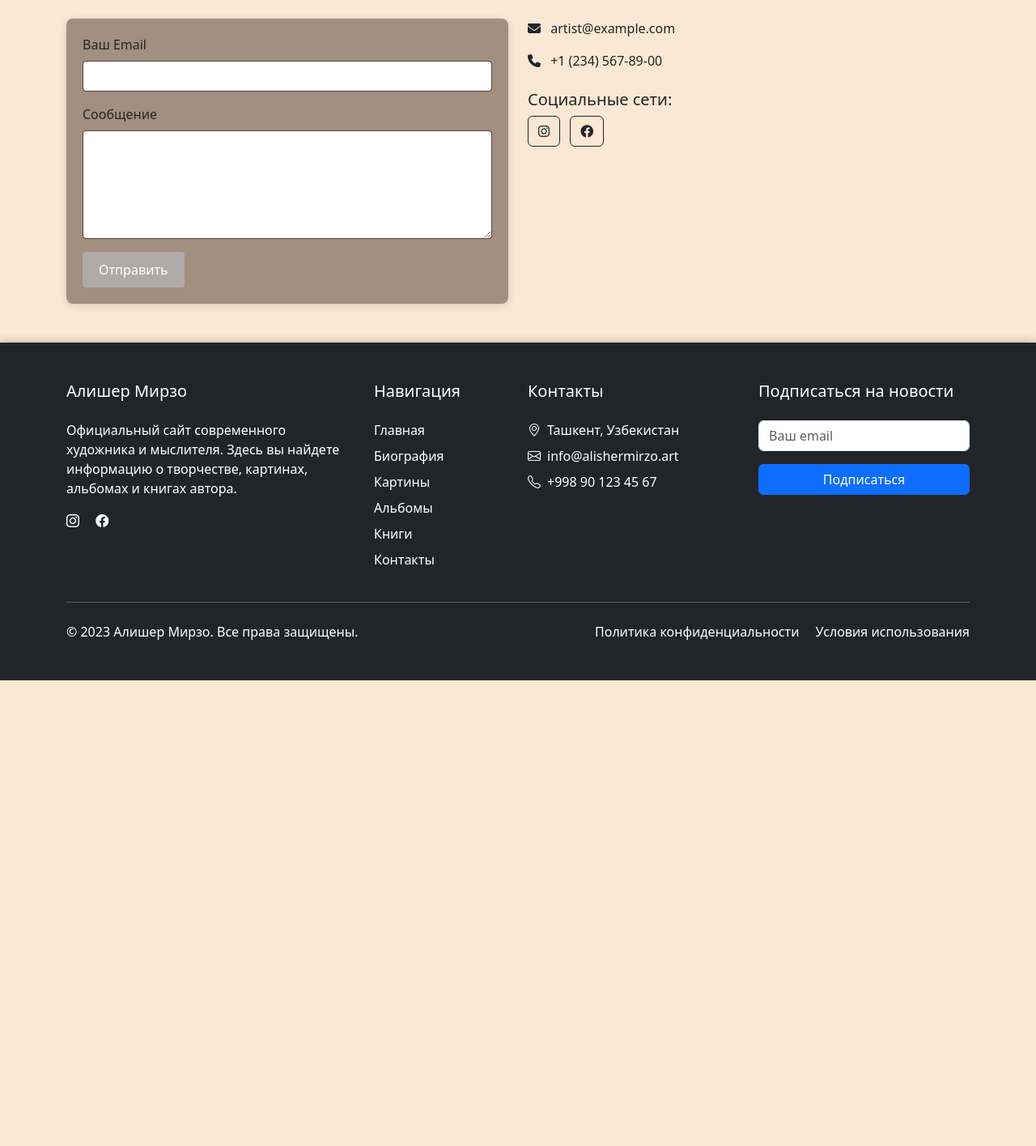
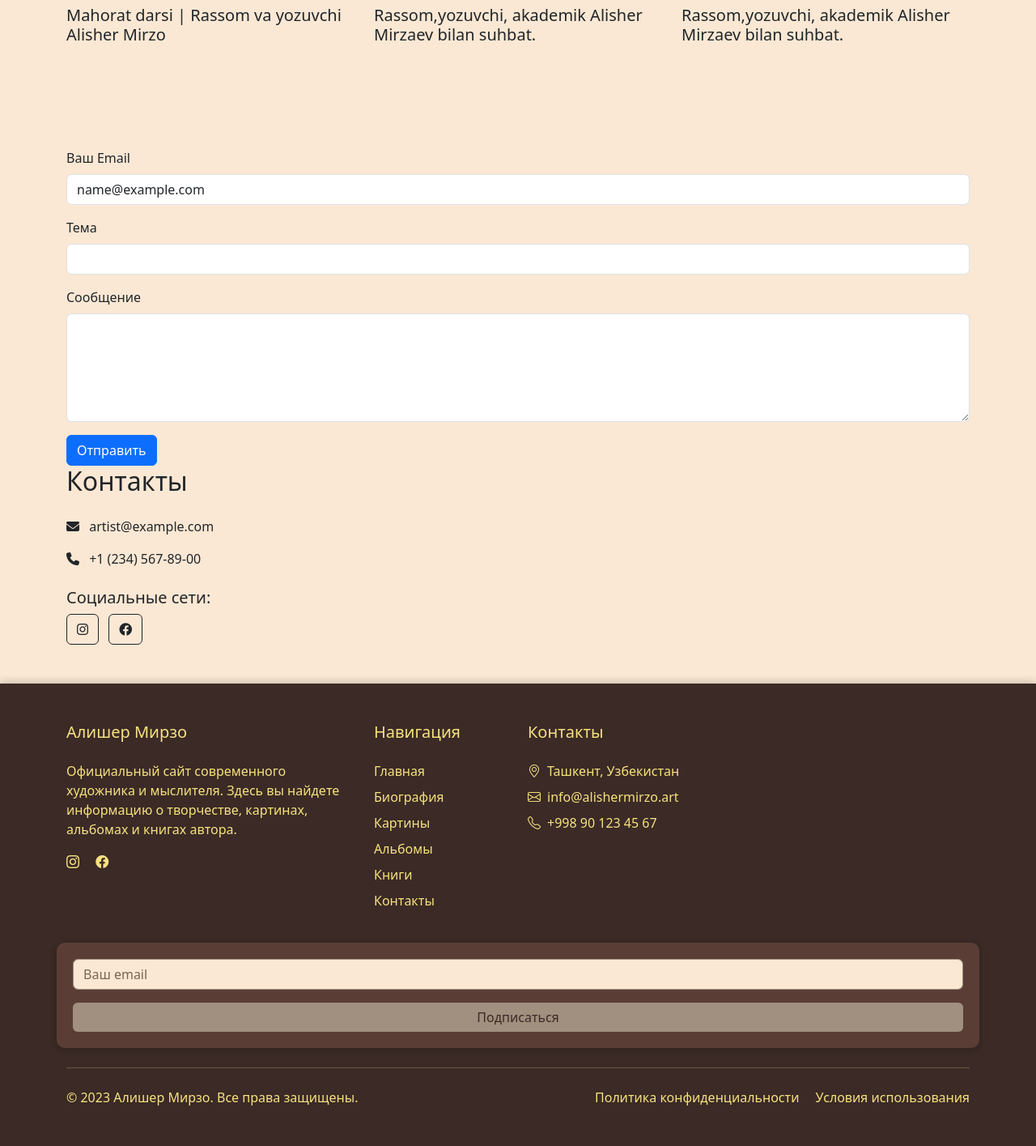
Before and after one commit to ViraKrajevskiy/Alisher-MirzoWebsite, a Django app: page / in a window 1280 px wide. Shown: the part 1793-3208 px from the top of the page at 81% size. Before the commit the page ends 2633 px from the top, so only its background shows below. Run offline with Django 5.2, Linux system fonts and the light colour scheme; the visitor is signed in with stand-in values (Sample User, id 1); data that the repository does not hold is empty.

Commit message:
New big main_page update

```diff
--- a/main_app/models/__init__.py
+++ b/main_app/models/__init__.py
@@ -3,3 +3,4 @@ from .model_book.book import Book, ComentBook
 from .model_news.news import News, Comment
 from .model_picture.picture import Picture, CommentPicture
 from .model_albums.albums import Album, ComentAlbum
+from .email_forms.email_send import ContactMessage
--- a/main_app/templates/main_page/main_site.html
+++ b/main_app/templates/main_page/main_site.html
@@ -5,13 +5,15 @@
     <meta charset="UTF-8">
     <meta name="viewport" content="width=device-width, initial-scale=1.0">
     <title>Художник | Главная</title>
+    <script src="https://cdn.jsdelivr.net/npm/bootstrap@5.3.0/dist/js/bootstrap.bundle.min.js"></script>
 
     <link rel="stylesheet" href="https://cdn.jsdelivr.net/npm/bootstrap-icons@1.10.5/font/bootstrap-icons.css">
-    <link rel="stylesheet" href="{% static 'css/main_pagefile/mainpage.css' %}">
+
     <!-- Bootstrap 5 CSS -->
     <link href="https://cdn.jsdelivr.net/npm/bootstrap@5.3.0/dist/css/bootstrap.min.css" rel="stylesheet">
     <!-- Font Awesome для иконок -->
     <link rel="stylesheet" href="https://cdnjs.cloudflare.com/ajax/libs/font-awesome/6.4.0/css/all.min.css">
+    <link rel="stylesheet" href="{% static 'css/main_pagefile/mainpage.css' %}">
 </head>
 <body>
     <!-- Навбар -->
@@ -58,8 +60,8 @@
                 </div>
                 {% else %}
                 <div class="d-flex gap-2">
-                    <a href="{% url 'login' %}" class="btn btn-outline-light"><i class="bi bi-box-arrow-in-right me-1"></i>Войти</a>
-                    <a href="{% url 'register' %}" class="btn btn-primary"><i class="bi bi-person-plus me-1"></i>Регистрация</a>
+                    <a href="{% url 'login' %}" class="btn custom-main-button"><i class="bi bi-person-plus me-1"></i>Войти</a>
+                    <a href="{% url 'register' %}" class="btn custom-main-button"><i class="bi bi-person-plus me-1"></i>Регистрация</a>
                 </div>
                 {% endif %}
 
@@ -69,13 +71,18 @@
 
     <!-- Биография -->
     <section class="py-5 warm-background">
-        <div class="scroll-wrapper">  <!-- этот блок добавляем -->
+          <!-- этот блок добавляем -->
             <div class="container">
+               <div class="scroll-wrapper">
                 <div class="row align-items-center">
                     <div class="col-md-6">
                         <h2>Биография художника</h2>
-                        <p>Lorem ipsum dolor sit amet...</p>
-                        <p>Duis aute irure dolor...</p>
+                        <p> Алишер Мирзо Узбекский художник, чьи работы хранятся в галереях, музеях и частных коллекциях Германии, Франции, Италии, Испании, Норвегии, Люксембурга, Болгарии, Югославии, России, Японии, Индии, Мадагаскара и США. В своих работах сочетал элементы импрессионизма и абстрактного искусства с традиционными узбекскими видами искусства, такими как миниатюрная живопись и декоративные стили прикладного искусства. Его сюжеты варьируются от пейзажей и натюрмортов до интимных сцен из жизни этнических узбеков. Академик Академии художеств Узбекистана</p>
+                        <p>Родился 21 марта 1948 года в Ташкенте.
+В 1974 году был принят на работу преподавателем на архитектурный факультет Ташкентского государственного политехнического института имени Беруний (ныне Ташкентский государственный технический университет).
+В 1978 году читал лекции в Институте театральных художников имени А.Н. Островского.
+В 1997 году был принят в члены Академии художеств Узбекистана. В том же году был назначен профессором Национальный институт художеств и дизайна имени Камолиддина Бехзода, должность которую занимает и по сей день.
+Участник выставок с 1972 года. Персональные выставки: Москва (1979), Улан-Батор (1987), Дамаск (1988), Бирманская академия и Институт культурной миссии Рамы Кришны в Калькутте (Индия, 1988), Ташкент (1993-2009), Каунас (2009), галерея Анны Царев в Нью-Йорке (США, 2010)и другие..</p>
                     </div>
                     <div class="col-md-6">
                         <img src="{% static 'images/alisher-mirzo.jpg' %}" alt="Фото художника" class="img-fluid rounded artist-photo">
@@ -147,60 +154,76 @@
 
     <!-- Видео и интервью -->
     <section class="py-5 warm-background">
-
         <div class="container">
-            <h2 class="mb-4">Видео и интервью</h2>
+            <h2 class="mb-4">Видео и интервью с Алишером Мирзо</h2>
             <div class="row">
                 <div class="col-md-4 mb-4">
                     <div class="ratio ratio-16x9">
-                        <iframe src="https://www.youtube.com/embed/dQw4w9WgXcQ" allowfullscreen></iframe>
+                        <iframe src="https://www.youtube.com/embed/ff5x62Umy8M" allowfullscreen></iframe>
                     </div>
-                    <h5 class="mt-2">Интервью 2023</h5>
+                    <h5 class="mt-2">Mahorat darsi | Rassom va yozuvchi Alisher Mirzo</h5>
                 </div>
                 <div class="col-md-4 mb-4">
                     <div class="ratio ratio-16x9">
-                        <iframe src="https://www.youtube.com/embed/dQw4w9WgXcQ" allowfullscreen></iframe>
+                        <iframe src="https://www.youtube.com/embed/tEraGIfdnKI" allowfullscreen></iframe>
                     </div>
-                    <h5 class="mt-2">Процесс создания</h5>
+                    <h5 class="mt-2">Rassom,yozuvchi, akademik Alisher Mirzaev bilan suhbat.</h5>
                 </div>
                 <div class="col-md-4 mb-4">
                     <div class="ratio ratio-16x9">
-                        <iframe src="https://www.youtube.com/embed/dQw4w9WgXcQ" allowfullscreen></iframe>
+                        <iframe src="https://www.youtube.com/embed/11oySWvrlwc" allowfullscreen></iframe>
                     </div>
-                    <h5 class="mt-2">Выставка 2022</h5>
+                    <h5 class="mt-2">Rassom,yozuvchi, akademik Alisher Mirzaev bilan suhbat.</h5>
                 </div>
             </div>
         </div>
     </section>
 
+
     <!-- Контакты и форма -->
     <section class="py-5 warm-background">
         <div class="container">
             <div class="row">
-                <div class="col-md-6">
-                    <h2 class="mb-4">Свяжитесь с нами</h2>
-                    <div class="contact-form">
-                        <form>
+                {% if request.user.is_authenticated %}
+                <!-- Показываем форму -->
+                <form method="post" action="{% url 'contact' %}">
+                    {% csrf_token %}
+                    <!-- Email пользователя (readonly) -->
                     <div class="mb-3">
                         <label for="email" class="form-label">Ваш Email</label>
-                                <input type="email" class="form-control" id="email" required>
+                        <input type="email" class="form-control" id="email" value="{{ request.user.email }}" readonly>
                     </div>
+                    <!-- Тема -->
+                    <div class="mb-3">
+                        <label for="subject" class="form-label">Тема</label>
+                        <input type="text" class="form-control" id="subject" name="subject" required>
+                    </div>
+                    <!-- Сообщение -->
                     <div class="mb-3">
                         <label for="message" class="form-label">Сообщение</label>
-                                <textarea class="form-control" id="message" rows="5" required></textarea>
+                        <textarea class="form-control" id="message" name="message" rows="5" required></textarea>
                     </div>
                     <button type="submit" class="btn btn-primary">Отправить</button>
                 </form>
-                    </div>
-                </div>
+                {% else %}
+                <!-- Показываем сообщение -->
+                <p>Пожалуйста, <a href="{% url 'login' %}">войдите</a> в аккаунт, чтобы отправить сообщение.</p>
+                {% endif %}
+
+
+                <!-- Контакты -->
                 <div class="col-md-6">
                     <h2 class="mb-4">Контакты</h2>
                     <p><i class="fas fa-envelope me-2"></i> artist@example.com</p>
                     <p><i class="fas fa-phone me-2"></i> +1 (234) 567-89-00</p>
                     <div class="mt-4">
                         <h5>Социальные сети:</h5>
-                        <a href="https://www.instagram.com/alishermirzo_artist?igsh=MXE3d2ozbzY1MDB6eg==" class="btn btn-outline-dark me-2"><i class="fab fa-instagram"></i></a>
-                        <a href="https://www.facebook.com/share/16hyYqLerk/?mibextid=wwXIfr" class="btn btn-outline-dark me-2"><i class="fab fa-facebook"></i></a>
+                        <a href="https://www.instagram.com/alishermirzo_artist?igsh=MXE3d2ozbzY1MDB6eg==" class="btn btn-outline-dark me-2">
+                            <i class="fab fa-instagram"></i>
+                        </a>
+                        <a href="https://www.facebook.com/share/16hyYqLerk/?mibextid=wwXIfr" class="btn btn-outline-dark me-2">
+                            <i class="fab fa-facebook"></i>
+                        </a>
                     </div>
                 </div>
             </div>
@@ -208,7 +231,7 @@
     </section>
 
     <!-- Футер -->
-    <footer class="bg-dark text-white py-5">
+    <footer class="py-5 custom-footer">
         <div class="container">
             <div class="row g-4">
                 <div class="col-lg-4">
@@ -240,15 +263,15 @@
                         <li class="mb-2"><i class="bi bi-telephone me-2"></i>+998 90 123 45 67</li>
                     </ul>
                 </div>
-                <div class="col-lg-3">
-                    <h5 class="mb-4">Подписаться на новости</h5>
+                <div class="newsletter-box">
                     <form>
                         <div class="mb-3">
                             <input type="email" class="form-control" placeholder="Ваш email" required>
                         </div>
-                        <button type="submit" class="btn btn-primary w-100">Подписаться</button>
+                        <button type="submit" class="btn custom-main-button w-100">Подписаться</button>
                     </form>
                 </div>
+
             </div>
             <hr class="my-4">
             <div class="row">
@@ -266,6 +289,5 @@
     </footer>
 
     <!-- Bootstrap JS и зависимости -->
-    <script src="https://cdn.jsdelivr.net/npm/bootstrap@5.3.0/dist/js/bootstrap.bundle.min.js"></script>
     </body>
 </html>
--- a/main_app/urls.py
+++ b/main_app/urls.py
@@ -7,9 +7,11 @@ from main_app.views.registration_and_log.confirm_email_view import confirm_email
 from main_app.views.registration_and_log.resend_code_view import resend_code_view
 
 
+from main_app.views_sets.contact_view.contact_view_message import contact_view
+
 urlpatterns = [
     path('', main_page, name='home'),
-
+    path('contact/', contact_view, name='contact'),
     path('register/', register_view, name='register'),
     path('login/', login_view, name='login'),
     path('logout/', logout_view, name='logout'),
--- a/main_app/views/print_filter_obj/main_filter_print.py
+++ b/main_app/views/print_filter_obj/main_filter_print.py
@@ -48,7 +48,7 @@ def all_pictures_view(request):
 def news_see(request):
     news = News.objects.all()
     comment = Comment.objects.all()
-    return render(request,'pages_main_news/news.html',{'news':news,})
+    return render(request,'pages_main_news/news.html',{'news':news,'comment':comment})
 
 # функции основной страницы
 # Показ картин в основной странице
--- /dev/null
+++ b/main_app/views_sets/__init__.py
@@ -0,0 +1 @@
+from main_app.views_sets.contact_view.contact_view_message import contact_view
--- a/static/css/main_pagefile/mainpage.css
+++ b/static/css/main_pagefile/mainpage.css
@@ -2,9 +2,18 @@
     background-color: #f5ddc1;
     border-radius: 12px;
     box-shadow: 0 4px 8px rgba(90, 62, 54, 0.2);
-    padding: 15px 0;
+    padding: 25px;
+    width: 100%;
 }
 
+.scroll-container {
+    overflow-x: auto;
+    white-space: nowrap;
+    scrollbar-width: thin;
+    scrollbar-color: #f39c12 #5a3e36;
+    background-color: transparent; /* тут тоже фон убираем, т.к. warm-background уже есть */
+    padding: 0;
+}
 
 .custom-pictures-button {
     border: 2px solid #5a3e36 !important;
@@ -36,7 +45,7 @@
 
 /* Стили выпадающего меню */
 .dropdown-menu {
-    background-color: #3b2a26;
+    background-color: #a18f7f;
     border: 1px solid #a18f7f;
     border-radius: 6px;
 }
@@ -49,7 +58,7 @@
 
 .dropdown-menu .dropdown-item:hover {
     background-color: #3b2a26;
-    color: #000;
+    color: #a18f7f;
 }
 
 
@@ -160,12 +169,15 @@
     padding: 8px 15px;
     border-radius: 4px;
     transition: background-color 0.3s ease;
+    color: #f6e27f; /* тот же цвет, что и в футере */
+}
 
-}
 
 .nav-link:hover {
     background-color: #5a3e36;
+    color: #fff7c0; /* как в футере при ховере */
 }
+
 
 /* Стили для футера */
 footer {
@@ -208,3 +220,63 @@ footer a:hover {
         margin-bottom: 30px;
     }
 }
+
+.custom-footer {
+    background-color: #3b2a26;
+    color: #f6e27f;
+}
+
+.custom-footer a {
+    color:  black !important;
+    text-decoration: none;
+}
+
+.custom-footer a:hover {
+    color: #fff7c0 !important; /* мягкий эффект наведения */
+}
+
+.custom-footer a,
+.custom-footer p,
+.custom-footer h5,
+.custom-footer li {
+    color: #f6e27f !important;
+}
+
+.custom-main-button {
+    background-color: #a18f7f !important; /* ← новый цвет */
+    border: none;
+    color: #3b2a26 !important;
+    font-weight: 500;
+    border-radius: 6px;
+    transition: background-color 0.3s ease;
+}
+
+.custom-main-button:hover {
+    background-color: #3b2a26 !important;
+    color: #d9c39e !important;
+}
+
+
+.newsletter-box {
+    background-color: #5a3e36; /* светлее, чем фон футера */
+    padding: 20px;
+    border-radius: 10px;
+    box-shadow: 0 2px 8px rgba(0, 0, 0, 0.2);
+}
+.newsletter-box input[type="email"] {
+    background-color: #fae8d4;
+    border: 1px solid #a18f7f;
+    color: #855044;
+}
+.newsletter-box input[type="email"]::placeholder {
+    color: #7a6455;
+}
+.navbar .nav-link,
+.navbar .navbar-brand {
+    color: #f6e27f !important;
+}
+
+.navbar .nav-link:hover {
+    color: #fff7c0 !important;
+    background-color: #5a3e36;
+}
```
Also changed, not shown: main_app/forms/email_message_sends/email_message.py (added, +11 -0 lines), main_app/models/email_forms/email_send.py (added, +12 -0 lines), main_app/views_sets/contact_view/contact_view_message.py (added, +28 -0 lines). Lines whose indentation alone changed are shown as unchanged.
